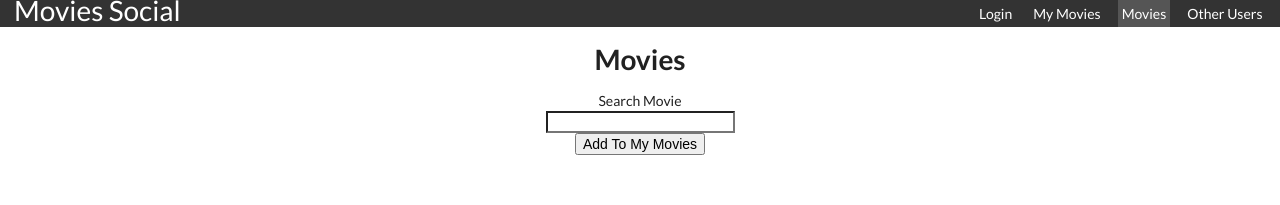
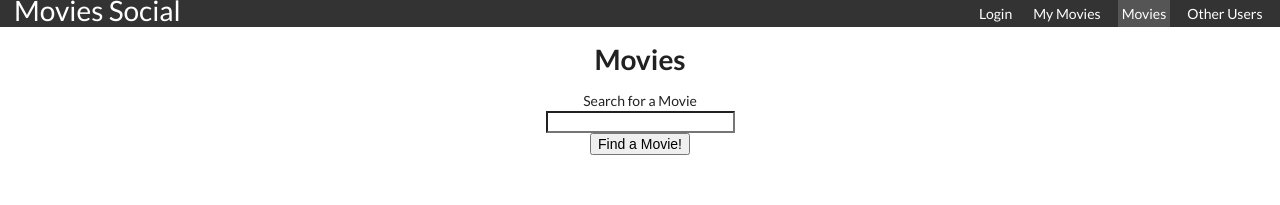
Before and after one commit to Daro384/project-movie-social, a React (Create React App) app: page /Movies in a window 1280 px wide. Shown: the top 205 px of the page. Built offline with nearby package versions, Linux system fonts and the light colour scheme.

Commit message:
create search form

```diff
--- a/src/components/SearchForm.js
+++ b/src/components/SearchForm.js
@@ -1,22 +1,23 @@
-import React, { useState } from "react";
+import React, { useEffect, useState } from "react";
 
-function SearchForm() {
-    const [input, setInput] = useState([]);
-    // const [movie, setMovie] = useState([]);
+function SearchForm({ handleSubmit, setMovieResults }) {
+    const [input, setInput] = useState("");
 
     function handleSubmit(e) {
         e.preventDefault()
 
         fetch(`http://www.omdbapi.com/?apikey=${process.env.REACT_APP_OMDB_API_KEY}&s=${input}`)
             .then(r => r.json())
-            .then(console.log);
+            .then(setMovieResults)
     }
+
+
 
 
     return (
         <section id="search-form">
             <form onSubmit={ handleSubmit }>
-                <label> Search Movie
+                <label> Search for a Movie
                     <br/>
                     <input
                         onChange={(e) => setInput(e.target.value)}
@@ -26,7 +27,7 @@ function SearchForm() {
                     />
                 </label>
                 <br/>
-                <button type="submit">Add To My Movies</button>
+                <button type="submit">Find a Movie!</button>
             </form>
         </section>
     );
```
